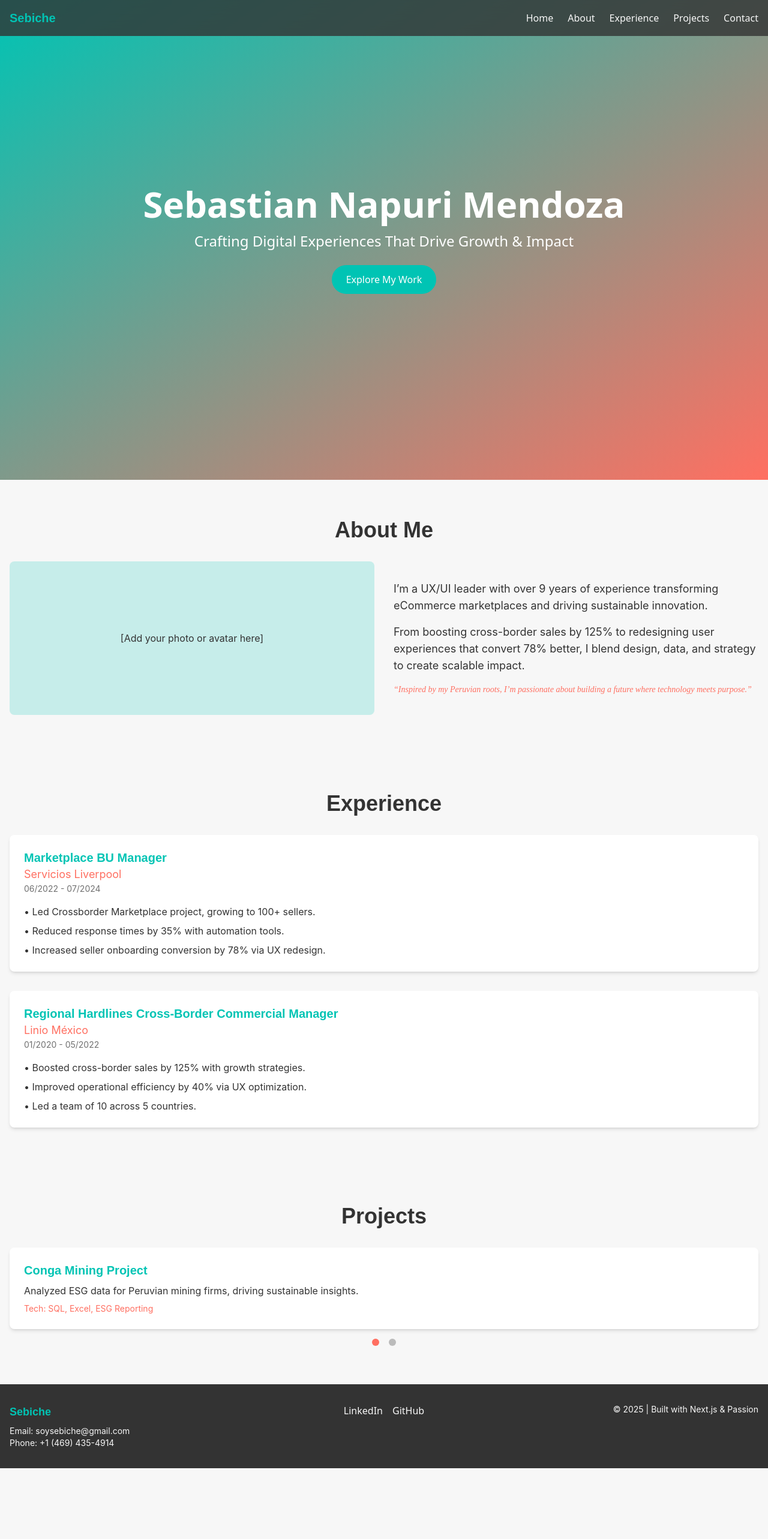
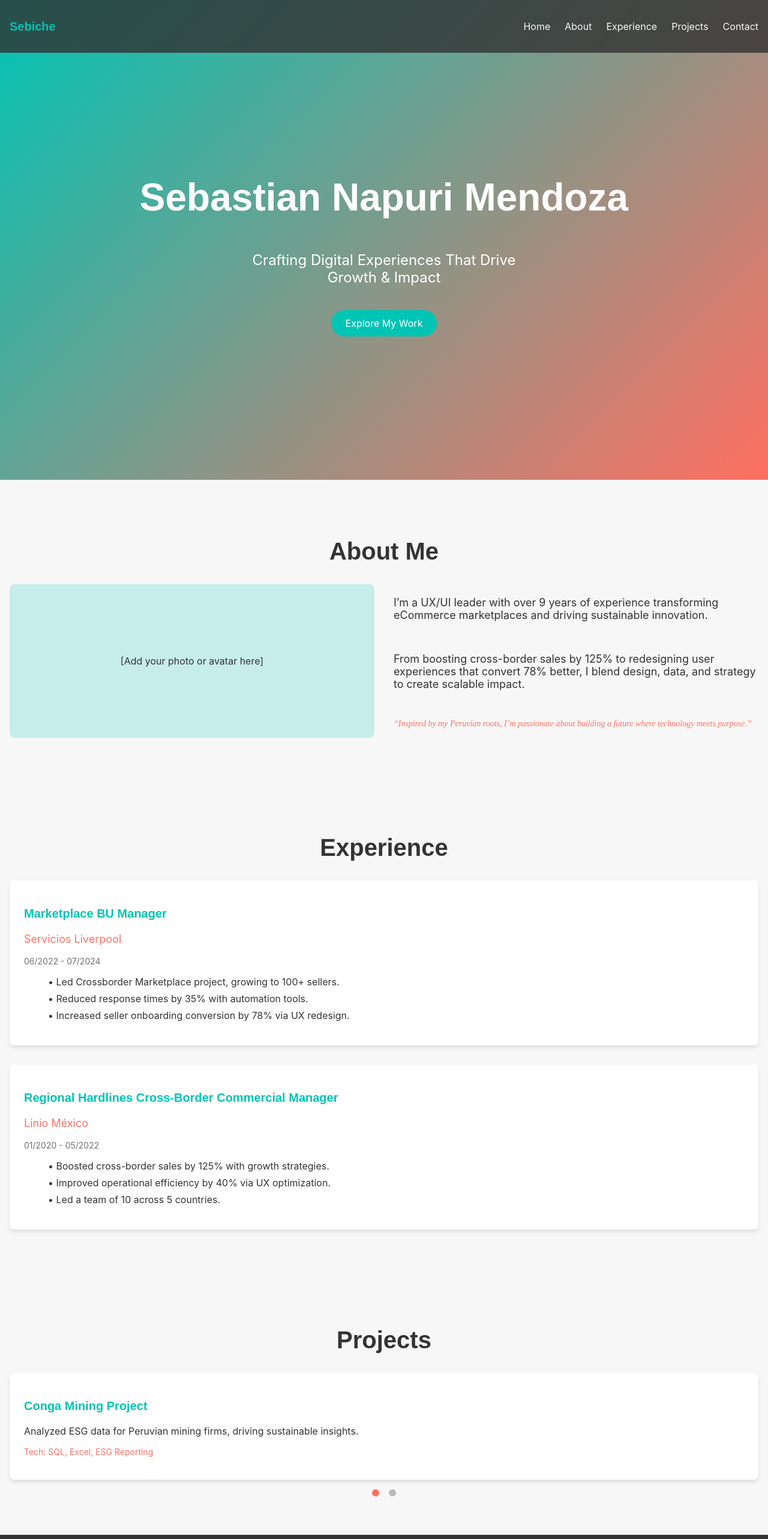
Before and after one commit to sebbs21/sebiche, a Next.js app: page / in a window 1280 px wide. Shown: the top 2566 px of the page at 60% size. Before the commit the page ends 2448 px from the top, so only its background shows below. Built offline with nearby package versions, Linux system fonts and the light colour scheme.

Commit message:
sin tail

```diff
--- a/components/About.tsx
+++ b/components/About.tsx
@@ -1,49 +1,99 @@
 import { motion } from 'framer-motion';
+import styled from 'styled-components';
+
+const Section = styled.section`
+  padding: 4rem 1rem;
+  max-width: 1280px;
+  margin: 0 auto;
+`;
+
+const Title = styled.h2`
+  font-size: 2.5rem;
+  font-weight: bold;
+  color: #333333; /* charcoal */
+  text-align: center;
+  margin-bottom: 2rem;
+`;
+
+const Grid = styled.div`
+  display: grid;
+  grid-template-columns: 1fr;
+  gap: 2rem;
+  align-items: center;
+
+  @media (min-width: 768px) {
+    grid-template-columns: 1fr 1fr;
+  }
+`;
+
+const ImagePlaceholder = styled.div`
+  width: 100%;
+  height: 16rem;
+  background: rgba(0, 196, 180, 0.2); /* turquoise/20 */
+  border-radius: 0.5rem;
+  display: flex;
+  align-items: center;
+  justify-content: center;
+  color: #333333;
+`;
+
+const TextWrapper = styled.div`
+  display: flex;
+  flex-direction: column;
+  gap: 1rem;
+`;
+
+const Paragraph = styled.p`
+  font-size: 1.125rem;
+`;
+
+const Quote = styled.p`
+  font-size: 0.875rem;
+  font-style: italic;
+  color: #FF6F61; /* coral */
+  font-family: 'Playfair Display', serif;
+`;
 
 export default function About() {
   return (
-    <section id="about" className="py-16 max-w-7xl mx-auto px-4">
-      <motion.h2
+    <Section id="about">
+      <motion.div
         initial={{ opacity: 0 }}
         whileInView={{ opacity: 1 }}
         transition={{ duration: 0.8 }}
-        className="text-4xl font-montserrat font-bold text-charcoal text-center mb-8"
       >
-        About Me
-      </motion.h2>
-      <div className="grid md:grid-cols-2 gap-8 items-center">
+        <Title>About Me</Title>
+      </motion.div>
+      <Grid>
         <motion.div
           initial={{ opacity: 0, x: -50 }}
           whileInView={{ opacity: 1, x: 0 }}
           transition={{ duration: 0.8 }}
         >
-          <div className="w-full h-64 bg-turquoise/20 rounded-lg flex items-center justify-center">
-            <p className="text-charcoal font-inter">
-              [Add your photo or avatar here]
-            </p>
-          </div>
+          <ImagePlaceholder>[Add your photo or avatar here]</ImagePlaceholder>
         </motion.div>
         <motion.div
           initial={{ opacity: 0, x: 50 }}
           whileInView={{ opacity: 1, x: 0 }}
           transition={{ duration: 0.8 }}
-          className="space-y-4"
         >
-          <p className="text-lg font-inter">
+          <TextWrapper>
+            <Paragraph>
               I’m a UX/UI leader with over 9 years of experience transforming
               eCommerce marketplaces and driving sustainable innovation.
-          </p>
-          <p className="text-lg font-inter">
+            </Paragraph>
+            <Paragraph>
               From boosting cross-border sales by 125% to redesigning user
               experiences that convert 78% better, I blend design, data, and
               strategy to create scalable impact.
-          </p>
-          <p className="text-sm font-playfair italic text-coral">
+            </Paragraph>
+            <Quote>
               “Inspired by my Peruvian roots, I’m passionate about building a
               future where technology meets purpose.”
-          </p>
+            </Quote>
+          </TextWrapper>
         </motion.div>
-      </div>
-    </section>
+      </Grid>
+    </Section>
   );
 }
--- a/components/Experience.tsx
+++ b/components/Experience.tsx
@@ -1,4 +1,65 @@
 import { motion } from 'framer-motion';
+import styled from 'styled-components';
+
+const Section = styled.section`
+  padding: 4rem 1rem;
+  max-width: 1280px;
+  margin: 0 auto;
+`;
+
+const Title = styled.h2`
+  font-size: 2.5rem;
+  font-weight: bold;
+  color: #333333;
+  text-align: center;
+  margin-bottom: 2rem;
+`;
+
+const CardList = styled.div`
+  display: flex;
+  flex-direction: column;
+  gap: 2rem;
+`;
+
+const Card = styled.div`
+  background: #FFFFFF; /* white */
+  padding: 1.5rem;
+  border-radius: 0.5rem;
+  box-shadow: 0 4px 6px rgba(0, 0, 0, 0.1);
+  transition: box-shadow 0.3s ease;
+
+  &:hover {
+    box-shadow: 0 6px 12px rgba(0, 0, 0, 0.15);
+  }
+`;
+
+const CardTitle = styled.h3`
+  font-size: 1.25rem;
+  font-weight: bold;
+  color: #00C4B4; /* turquoise */
+`;
+
+const Company = styled.p`
+  font-size: 1.125rem;
+  color: #FF6F61; /* coral */
+`;
+
+const Dates = styled.p`
+  font-size: 0.875rem;
+  color: rgba(51, 51, 51, 0.7);
+`;
+
+const List = styled.ul`
+  margin-top: 1rem;
+  list-style: none;
+  display: flex;
+  flex-direction: column;
+  gap: 0.5rem;
+`;
+
+const ListItem = styled.li`
+  font-size: 1rem;
+`;
 
 export default function Experience() {
   const experiences = [
@@ -25,39 +86,35 @@ export default function Experience() {
   ];
 
   return (
-    <section id="experience" className="py-16 max-w-7xl mx-auto px-4">
-      <motion.h2
+    <Section id="experience">
+      <motion.div
         initial={{ opacity: 0 }}
         whileInView={{ opacity: 1 }}
         transition={{ duration: 0.8 }}
-        className="text-4xl font-montserrat font-bold text-charcoal text-center mb-8"
       >
-        Experience
-      </motion.h2>
-      <div className="space-y-8">
+        <Title>Experience</Title>
+      </motion.div>
+      <CardList>
         {experiences.map((exp, index) => (
           <motion.div
             key={index}
             initial={{ opacity: 0, y: 20 }}
             whileInView={{ opacity: 1, y: 0 }}
             transition={{ duration: 0.8, delay: index * 0.2 }}
-            className="bg-white p-6 rounded-lg shadow-md hover:shadow-lg transition-shadow"
           >
-            <h3 className="text-xl font-montserrat font-bold text-turquoise">
-              {exp.title}
-            </h3>
-            <p className="text-lg font-inter text-coral">{exp.company}</p>
-            <p className="text-sm font-inter text-charcoal/70">{exp.dates}</p>
-            <ul className="mt-4 space-y-2">
-              {exp.points.map((point, i) => (
-                <li key={i} className="text-base font-inter">
-                  • {point}
-                </li>
-              ))}
-            </ul>
+            <Card>
+              <CardTitle>{exp.title}</CardTitle>
+              <Company>{exp.company}</Company>
+              <Dates>{exp.dates}</Dates>
+              <List>
+                {exp.points.map((point, i) => (
+                  <ListItem key={i}>• {point}</ListItem>
+                ))}
+              </List>
+            </Card>
           </motion.div>
         ))}
-      </div>
-    </section>
+      </CardList>
+    </Section>
   );
 }
--- a/components/Footer.tsx
+++ b/components/Footer.tsx
@@ -1,30 +1,81 @@
+import styled from 'styled-components';
+
+const FooterWrapper = styled.footer`
+  background: #333333; /* charcoal */
+  color: #F7F7F7; /* softGray */
+  padding: 2rem 1rem;
+`;
+
+const Container = styled.div`
+  max-width: 1280px;
+  margin: 0 auto;
+  display: grid;
+  grid-template-columns: 1fr;
+  gap: 2rem;
+  text-align: center;
+
+  @media (min-width: 768px) {
+    grid-template-columns: 1fr 1fr 1fr;
+    text-align: left;
+  }
+`;
+
+const Left = styled.div`
+  h3 {
+    font-size: 1.125rem;
+    font-weight: bold;
+    color: #00C4B4; /* turquoise */
+  }
+  p {
+    font-size: 0.875rem;
+    margin-top: 0.5rem;
+  }
+`;
+
+const Center = styled.div`
+  display: flex;
+  justify-content: center;
+  gap: 1rem;
+`;
+
+const Right = styled.div`
+  text-align: center;
+
+  @media (min-width: 768px) {
+    text-align: right;
+  }
+
+  p {
+    font-size: 0.875rem;
+  }
+`;
+
+const Link = styled.a`
+  color: #F7F7F7;
+  text-decoration: none;
+
+  &:hover {
+    color: #FF6F61; /* coral */
+  }
+`;
+
 export default function Footer() {
   return (
-    <footer className="bg-charcoal text-softGray py-8">
-      <div className="max-w-7xl mx-auto px-4 grid md:grid-cols-3 gap-8">
-        <div>
-          <h3 className="text-lg font-montserrat font-bold text-turquoise">
-            Sebiche
-          </h3>
-          <p className="text-sm font-inter mt-2">
-            Email: soysebiche@gmail.com
-          </p>
-          <p className="text-sm font-inter">Phone: +1 (469) 435-4914</p>
-        </div>
-        <div className="flex justify-center space-x-4">
-          <a href="#" className="text-softGray hover:text-coral">
-            LinkedIn
-          </a>
-          <a href="#" className="text-softGray hover:text-coral">
-            GitHub
-          </a>
-        </div>
-        <div className="text-right">
-          <p className="text-sm font-inter">
-            © 2025 | Built with Next.js & Passion
-          </p>
-        </div>
-      </div>
-    </footer>
+    <FooterWrapper>
+      <Container>
+        <Left>
+          <h3>Sebastian Napuri Mendoza</h3>
+          <p>Email: sebas.napuri@gmail.com</p>
+          <p>Phone: +1 (469) 435-4914</p>
+        </Left>
+        <Center>
+          <Link href="#">LinkedIn</Link>
+          <Link href="#">GitHub</Link>
+        </Center>
+        <Right>
+          <p>© 2025 | Built with Next.js & Passion</p>
+        </Right>
+      </Container>
+    </FooterWrapper>
   );
 }
--- a/components/Header.tsx
+++ b/components/Header.tsx
@@ -1,4 +1,63 @@
 import { motion } from 'framer-motion';
+import styled from 'styled-components';
+
+const HeaderWrapper = styled.header`
+  position: fixed;
+  top: 0;
+  left: 0;
+  right: 0;
+  z-index: 50;
+  background: rgba(51, 51, 51, 0.8); /* charcoal/80 */
+  backdrop-filter: blur(4px);
+  padding: 1rem 0;
+`;
+
+const Nav = styled.nav`
+  max-width: 1280px;
+  margin: 0 auto;
+  padding: 0 1rem;
+  display: flex;
+  justify-content: space-between;
+  align-items: center;
+`;
+
+const Logo = styled.h2`
+  font-size: 1.25rem;
+  font-weight: bold;
+  color: #00C4B4; /* turquoise */
+`;
+
+const NavList = styled.ul`
+  display: flex;
+  gap: 1.5rem;
+  list-style: none;
+`;
+
+const NavItem = styled.a`
+  color: #F7F7F7; /* softGray */
+  text-decoration: none;
+  position: relative;
+  transition: color 0.3s ease;
+
+  &:hover {
+    color: #FF6F61; /* coral */
+  }
+
+  &:after {
+    content: '';
+    position: absolute;
+    left: 0;
+    bottom: -2px;
+    width: 0;
+    height: 2px;
+    background: #FF6F61;
+    transition: width 0.3s ease;
+  }
+
+  &:hover:after {
+    width: 100%;
+  }
+`;
 
 export default function Header() {
   const navItems = [
@@ -10,30 +69,23 @@ export default function Header() {
   ];
 
   return (
-    <motion.header
+    <motion.div
       initial={{ y: -100 }}
       animate={{ y: 0 }}
       transition={{ duration: 0.5 }}
-      className="fixed top-0 left-0 right-0 z-50 bg-charcoal/80 backdrop-blur-md py-4"
     >
-      <nav className="max-w-7xl mx-auto px-4 flex justify-between items-center">
-        <h2 className="text-xl font-montserrat font-bold text-turquoise">
-          Sebiche
-        </h2>
-        <ul className="flex space-x-6">
-          {navItems.map((item) => (
-            <li key={item.name}>
-              <a
-                href={item.href}
-                className="text-softGray hover:text-coral transition-all duration-300 relative group"
-              >
-                {item.name}
-                <span className="absolute left-0 bottom-0 w-0 h-[2px] bg-coral transition-all duration-300 group-hover:w-full" />
-              </a>
-            </li>
-          ))}
-        </ul>
-      </nav>
-    </motion.header>
+      <HeaderWrapper>
+        <Nav>
+          <Logo>Sebiche</Logo>
+          <NavList>
+            {navItems.map((item) => (
+              <li key={item.name}>
+                <NavItem href={item.href}>{item.name}</NavItem>
+              </li>
+            ))}
+          </NavList>
+        </Nav>
+      </HeaderWrapper>
+    </motion.div>
   );
 }
--- a/components/Projects.tsx
+++ b/components/Projects.tsx
@@ -1,5 +1,60 @@
 import { motion } from 'framer-motion';
+import styled from 'styled-components';
 import { useState } from 'react';
+
+const Section = styled.section`
+  padding: 4rem 1rem;
+  max-width: 1280px;
+  margin: 0 auto;
+`;
+
+const Title = styled.h2`
+  font-size: 2.5rem;
+  font-weight: bold;
+  color: #333333;
+  text-align: center;
+  margin-bottom: 2rem;
+`;
+
+const Card = styled.div`
+  background: #FFFFFF;
+  padding: 1.5rem;
+  border-radius: 0.5rem;
+  box-shadow: 0 4px 6px rgba(0, 0, 0, 0.1);
+`;
+
+const CardTitle = styled.h3`
+  font-size: 1.25rem;
+  font-weight: bold;
+  color: #00C4B4;
+`;
+
+const Description = styled.p`
+  font-size: 1rem;
+  margin-top: 0.5rem;
+`;
+
+const Tech = styled.p`
+  font-size: 0.875rem;
+  color: #FF6F61;
+  margin-top: 0.5rem;
+`;
+
+const Dots = styled.div`
+  display: flex;
+  justify-content: center;
+  gap: 1rem;
+  margin-top: 1rem;
+`;
+
+const Dot = styled.button<{ active: boolean }>`
+  width: 0.75rem;
+  height: 0.75rem;
+  border-radius: 50%;
+  background: ${({ active }) => (active ? '#FF6F61' : 'rgba(51, 51, 51, 0.3)')};
+  border: none;
+  cursor: pointer;
+`;
 
 export default function Projects() {
   const projects = [
@@ -10,52 +65,44 @@ export default function Projects() {
     },
     {
       title: 'Sebiche Portfolio',
-      desc: 'Built a modern portfolio with Next.js and Tailwind to showcase my work.',
-      tech: 'Next.js, TypeScript, Tailwind CSS',
+      desc: 'Built a modern portfolio with Next.js and Styled-Components to showcase my work.',
+      tech: 'Next.js, TypeScript, Styled-Components',
     },
   ];
 
   const [current, setCurrent] = useState(0);
 
   return (
-    <section id="projects" className="py-16 max-w-7xl mx-auto px-4">
-      <motion.h2
+    <Section id="projects">
+      <motion.div
         initial={{ opacity: 0 }}
         whileInView={{ opacity: 1 }}
         transition={{ duration: 0.8 }}
-        className="text-4xl font-montserrat font-bold text-charcoal text-center mb-8"
       >
-        Projects
-      </motion.h2>
-      <div className="relative">
+        <Title>Projects</Title>
+      </motion.div>
       <motion.div
         key={current}
         initial={{ opacity: 0, x: 100 }}
         animate={{ opacity: 1, x: 0 }}
         exit={{ opacity: 0, x: -100 }}
         transition={{ duration: 0.5 }}
-          className="bg-white p-6 rounded-lg shadow-md"
       >
-          <h3 className="text-xl font-montserrat font-bold text-turquoise">
-            {projects[current].title}
-          </h3>
-          <p className="text-base font-inter mt-2">{projects[current].desc}</p>
-          <p className="text-sm font-inter text-coral mt-2">
-            Tech: {projects[current].tech}
-          </p>
+        <Card>
+          <CardTitle>{projects[current].title}</CardTitle>
+          <Description>{projects[current].desc}</Description>
+          <Tech>Tech: {projects[current].tech}</Tech>
+        </Card>
       </motion.div>
-        <div className="flex justify-center mt-4 space-x-4">
+      <Dots>
         {projects.map((_, index) => (
-            <button
+          <Dot
             key={index}
+            active={current === index}
             onClick={() => setCurrent(index)}
-              className={`w-3 h-3 rounded-full ${
-                current === index ? 'bg-coral' : 'bg-charcoal/30'
-              }`}
           />
         ))}
-        </div>
-      </div>
-    </section>
+      </Dots>
+    </Section>
   );
 }
--- a/pages/_app.tsx
+++ b/pages/_app.tsx
@@ -1,6 +1,28 @@
-import '../styles/globals.css';
+import { createGlobalStyle } from 'styled-components';
 import type { AppProps } from 'next/app';
 
+// Global styles
+const GlobalStyle = createGlobalStyle`
+  body {
+    margin: 0;
+    padding: 0;
+    background: #F7F7F7; /* softGray */
+    color: #333333; /* charcoal */
+    font-family: 'Inter', sans-serif;
+  }
+  h1, h2, h3 {
+    font-family: 'Montserrat', sans-serif;
+  }
+  p {
+    font-family: 'Inter', sans-serif;
+  }
+`;
+
 export default function App({ Component, pageProps }: AppProps) {
-  return <Component {...pageProps} />;
+  return (
+    <>
+      <GlobalStyle />
+      <Component {...pageProps} />
+    </>
+  );
 }
--- a/pages/index.tsx
+++ b/pages/index.tsx
@@ -1,42 +1,87 @@
+import { motion } from 'framer-motion';
+import styled from 'styled-components';
 import Header from '../components/Header';
 import About from '../components/About';
 import Experience from '../components/Experience';
 import Projects from '../components/Projects';
 import Footer from '../components/Footer';
-import { motion } from 'framer-motion';
+
+const Hero = styled.section`
+  min-height: 100vh;
+  background: linear-gradient(135deg, #00C4B4, #FF6F61); /* turquoise to coral */
+  display: flex;
+  align-items: center;
+  justify-content: center;
+`;
+
+const HeroContent = styled.div`
+  text-align: center;
+  color: #FFFFFF;
+  padding: 1rem;
+`;
+
+const Title = styled.h1`
+  font-size: 2.5rem;
+  font-weight: bold;
+
+  @media (min-width: 768px) {
+    font-size: 4rem;
+  }
+`;
+
+const Subtitle = styled.p`
+  font-size: 1.125rem;
+  max-width: 32rem;
+  margin: 1rem auto;
+
+  @media (min-width: 768px) {
+    font-size: 1.5rem;
+  }
+`;
+
+const Button = styled.a`
+  display: inline-block;
+  margin-top: 1.5rem;
+  padding: 0.75rem 1.5rem;
+  background: #00C4B4; /* turquoise */
+  color: #FFFFFF;
+  text-decoration: none;
+  border-radius: 9999px;
+  transition: background 0.3s ease;
+
+  &:hover {
+    background: #FFC107; /* golden */
+  }
+`;
 
 export default function Home() {
   return (
     <>
       <Header />
       <main>
-        <section className="min-h-screen bg-gradient-to-br from-turquoise to-coral flex items-center justify-center">
+        <Hero>
           <motion.div
             initial={{ opacity: 0, y: 20 }}
             animate={{ opacity: 1, y: 0 }}
             transition={{ duration: 1 }}
-            className="text-center text-white px-4"
           >
-            <h1 className="text-4xl md:text-6xl font-bold mb-4">
-              Sebastian Napuri Mendoza
-            </h1>
-            <motion.p
-              initial={{ opacity: 0 }}
-              animate={{ opacity: 1 }}
-              transition={{ delay: 0.5, duration: 1 }}
-              className="text-lg md:text-2xl max-w-2xl mx-auto"
-            >
-              Crafting Digital Experiences That Drive Growth & Impact
-            </motion.p>
-            <motion.a
-              href="#experience"
-              whileHover={{ scale: 1.05, backgroundColor: '#FFC107' }}
-              className="mt-6 inline-block px-6 py-3 bg-turquoise text-white rounded-full"
-            >
-              Explore My Work
-            </motion.a>
+            <HeroContent>
+              <Title>Sebastian Napuri Mendoza</Title>
+              <motion.div
+                initial={{ opacity: 0 }}
+                animate={{ opacity: 1 }}
+                transition={{ delay: 0.5, duration: 1 }}
+              >
+                <Subtitle>
+                  Crafting Digital Experiences That Drive Growth & Impact
+                </Subtitle>
+              </motion.div>
+              <motion.div whileHover={{ scale: 1.05 }}>
+                <Button href="#experience">Explore My Work</Button>
+              </motion.div>
+            </HeroContent>
           </motion.div>
-        </section>
+        </Hero>
         <About />
         <Experience />
         <Projects />
--- a/styles/globals.css
+++ /dev/null
@@ -1,15 +0,0 @@
-@tailwind base;
-@tailwind components;
-@tailwind utilities;
-
-body {
-  @apply bg-softGray text-charcoal font-sans;
-}
-
-h1, h2, h3 {
-  @apply font-sans;
-}
-
-p {
-  @apply font-sans;
-}
--- a/tailwind.config.js
+++ /dev/null
@@ -1,25 +0,0 @@
-/** @type {import('tailwindcss').Config} */
-module.exports = {
-  content: [
-    './pages/**/*.{js,ts,jsx,tsx}',
-    './components/**/*.{js,ts,jsx,tsx}',
-  ],
-  theme: {
-    extend: {
-      colors: {
-        turquoise: '#00C4B4',
-        coral: '#FF6F61',
-        charcoal: '#333333',
-        softGray: '#F7F7F7',
-        golden: '#FFC107',
-      },
-      fontFamily: {
-        montserrat: ['Montserrat', 'sans-serif'],
-        inter: ['Inter', 'sans-serif'],
-        playfair: ['Playfair Display', 'serif'],
-      },
-    },
-  },
-  plugins: [],
-};
-// Force rebuild
```
Also changed, not shown: package.json (+5 -8 lines). Lines whose indentation alone changed are shown as unchanged.
